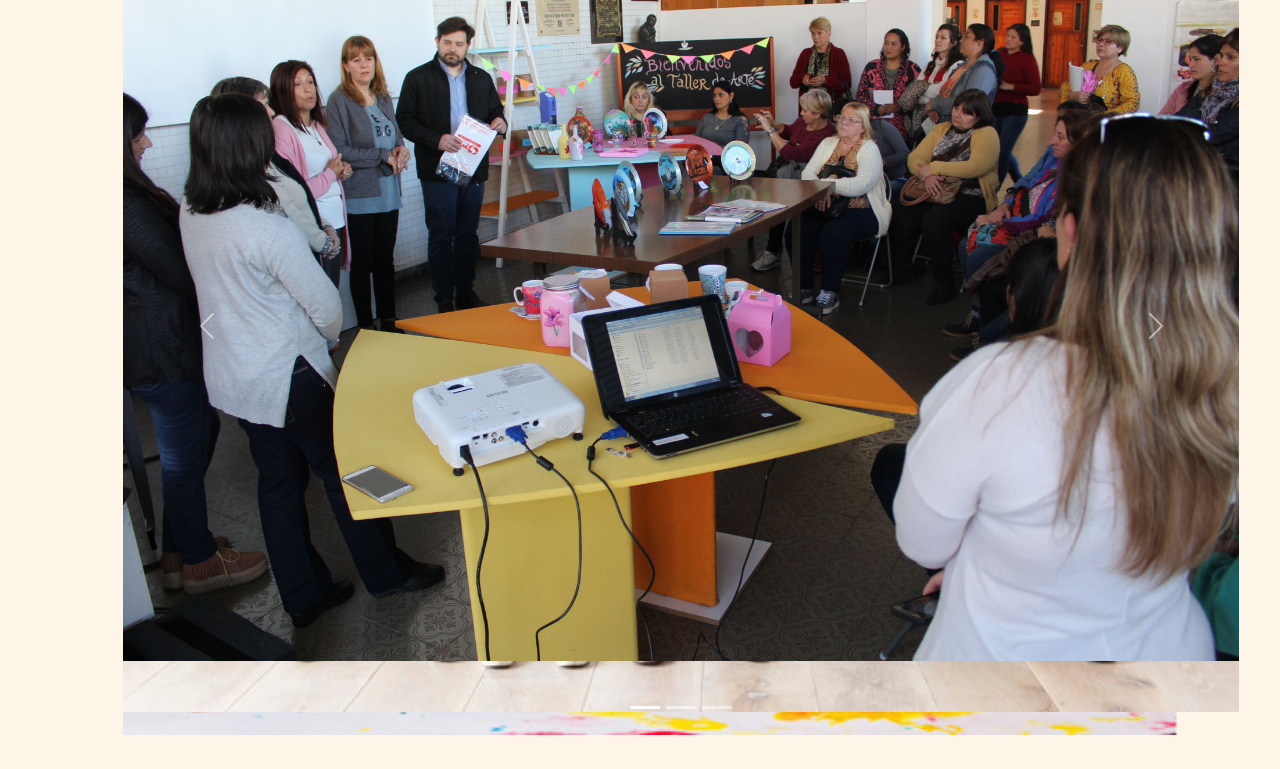
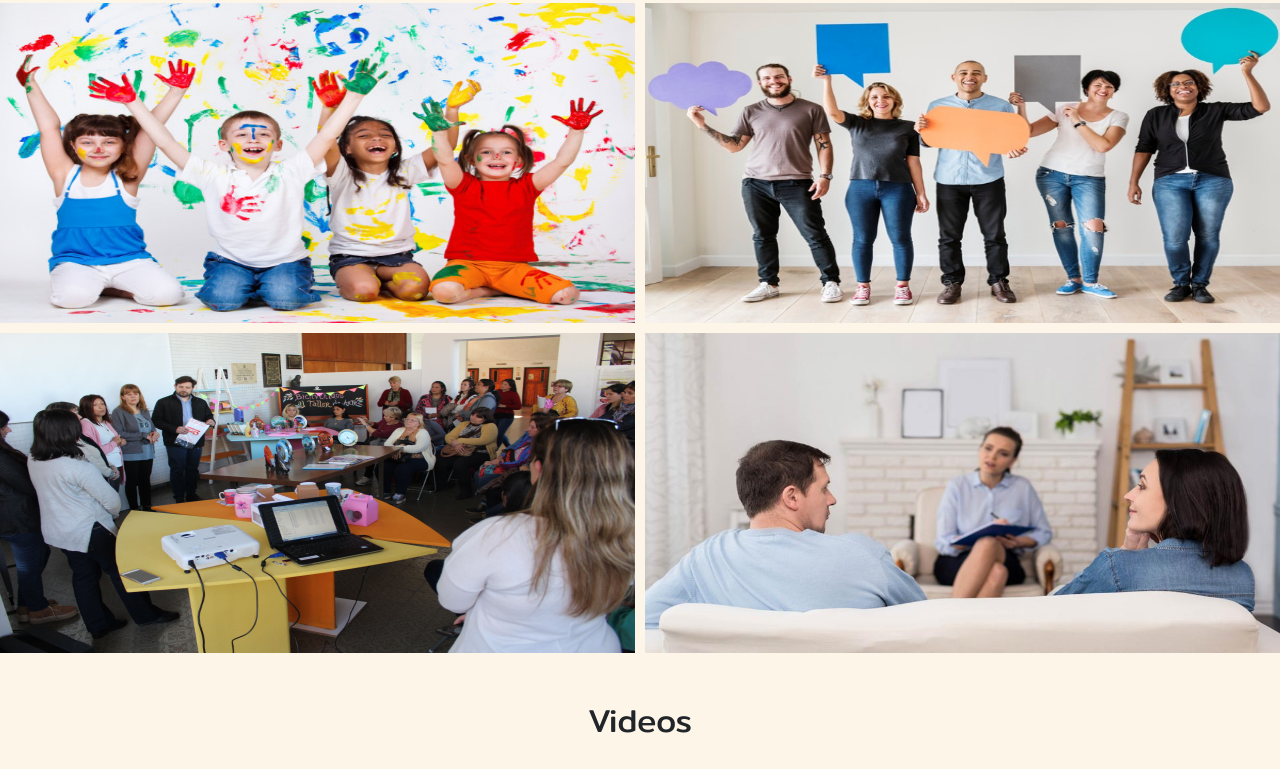
Before and after one commit to sarmientofederico/counseling-mundo-final, a plain HTML site: page paginas/multimedia.html in a window 1280 px wide. Shown: the part 465-1234 px from the top of the page. Drawn offline with nearby package versions, Linux system fonts and the light colour scheme; a web font is replaced by a local one.

Commit message:
sacar-carousel-agregar-multimedia

```diff
--- a/paginas/multimedia.html
+++ b/paginas/multimedia.html
@@ -69,44 +69,26 @@
         <div class="multimedia_container">
             <h1 class="multimedia__tittle">Multimedia</h1>
         </div>
-        <section id="otos" class="fotos my-5">
+        <section id="fotos" class="my-5">
             <h2 class="my-5">Fotos</h2>
-        <div class="container">
-        <section class="imagenes">
-                <div id="carouselExampleIndicators" class="carousel slide" data-bs-ride="carousel">
-                    <div class="carousel-indicators">
-                    <button type="button" data-bs-target="#carouselExampleIndicators" data-bs-slide-to="0" class="active" aria-current="true" aria-label="Slide 1"></button>
-                    <button type="button" data-bs-target="#carouselExampleIndicators" data-bs-slide-to="1" aria-label="Slide 2"></button>
-                    <button type="button" data-bs-target="#carouselExampleIndicators" data-bs-slide-to="2" aria-label="Slide 3"></button>
-                    </div>
-                    <div class="carousel-inner">
-                    <div class="carousel-item active">
-                        <img src="../multimedia/ninos.jpg" class="d-block w-100" alt="Taller de Niños">
-                    </div>
-                    <div class="carousel-item">
-                        <img src="../multimedia/adolescentes.jpg" class="d-block w-100" alt="Taller de adolescentes">
-                    </div>
-                    <div class="carousel-item">
-                        <img src="../multimedia/jovenesAdultos.jpg" class="d-block w-100" alt="Taller de Jovenes adultos">
-                    </div>
-                    <button class="carousel-control-prev" type="button" data-bs-target="#carouselExampleIndicators" data-bs-slide="prev">
-                    <span class="carousel-control-prev-icon" aria-hidden="true"></span>
-                    <span class="visually-hidden">Previous</span>
-                    </button>
-                    <button class="carousel-control-next" type="button" data-bs-target="#carouselExampleIndicators" data-bs-slide="next">
-                    <span class="carousel-control-next-icon" aria-hidden="true"></span>
-                    <span class="visually-hidden">Next</span>
-                    </button>
-                    </div>
-            </div>
+            <section class="fotos">
+            <div><img src="../multimedia/ninos.jpg" alt="Taller de Niños"></div>
+            <div><img src="../multimedia/adolescentes.jpg" alt="Taller de adolescentes"></div>
+            <div><img src="../multimedia/jovenesAdultos.jpg" alt="Taller de Jovenes adultos"></div>
+            <div><img src="../multimedia/terapiaDePareja.png" alt="Terapia de Pareja"></div>
+            </section>
+        </section>
+
         <section id="videos" class="my-5">
             <h2 class="my-5">Videos</h2>
             <section class="videos">
             <iframe  src="https://www.youtube.com/embed/MeQc8-mHN9A" title="YouTube video player" frameborder="0" allow="accelerometer; autoplay; clipboard-write; encrypted-media; gyroscope; picture-in-picture" allowfullscreen></iframe>
             <iframe  src="https://www.youtube.com/embed/uO9hy9XWYyM" title="YouTube video player" frameborder="0" allow="accelerometer; autoplay; clipboard-write; encrypted-media; gyroscope; picture-in-picture" allowfullscreen></iframe>
             <iframe  src="https://www.youtube.com/embed/7gM9ky_LxmY" title="YouTube video player" frameborder="0" allow="accelerometer; autoplay; clipboard-write; encrypted-media; gyroscope; picture-in-picture" allowfullscreen></iframe>
+            <iframe width="560" height="315" src="https://www.youtube.com/embed/OA-usUTuBw4" title="YouTube video player" frameborder="0" allow="accelerometer; autoplay; clipboard-write; encrypted-media; gyroscope; picture-in-picture" allowfullscreen></iframe>
             </section>
         </section>
+        </div>
     </main>
     <footer>
     <aside class="footer">
@@ -124,7 +106,6 @@
     </aside>
     <section><p>Todo los derchos reservados&copy;</p></section>
     </footer>
-    <script src="https://cdn.jsdelivr.net/npm/bootstrap@5.1.3/dist/js/bootstrap.bundle.min.js" integrity="sha384-ka7Sk0Gln4gmtz2MlQnikT1wXgYsOg+OMhuP+IlRH9sENBO0LRn5q+8nbTov4+1p" crossorigin="anonymous"></script>
     <script src="https://code.jquery.com/jquery-3.2.1.slim.min.js" integrity="sha384-KJ3o2DKtIkvYIK3UENzmM7KCkRr/rE9/Qpg6aAZGJwFDMVNA/GpGFF93hXpG5KkN" crossorigin="anonymous"></script>
     <script src="https://cdnjs.cloudflare.com/ajax/libs/popper.js/1.12.9/umd/popper.min.js" integrity="sha384-ApNbgh9B+Y1QKtv3Rn7W3mgPxhU9K/ScQsAP7hUibX39j7fakFPskvXusvfa0b4Q" crossorigin="anonymous"></script>
     <script src="https://maxcdn.bootstrapcdn.com/bootstrap/4.0.0/js/bootstrap.min.js" integrity="sha384-JZR6Spejh4U02d8jOt6vLEHfe/JQGiRRSQQxSfFWpi1MquVdAyjUar5+76PVCmYl" crossorigin="anonymous"></script>
--- a/scss/components/_main-index.scss
+++ b/scss/components/_main-index.scss
@@ -105,12 +105,20 @@ header {
         }
     }
     .fotos {
-        display: flex;
         width: 100%;
+        display: grid;
         justify-content: center;
+        align-items: center;
+        gap: 10px;
+        grid-template-columns: repeat(2, 50%);
+        @media screen and (max-width: 900px){
+            grid-template-columns: 100%;
+        }
+        img {
+            width: 100%;
+            height: 40vh;
+        }
     }
-
-
     .videos {
         width: 100%;
         display: grid;
```
Also changed, not shown: css/style.css, multimedia/terapiaDePareja.png (added), 1 other file. Lines whose indentation alone changed are shown as unchanged.
